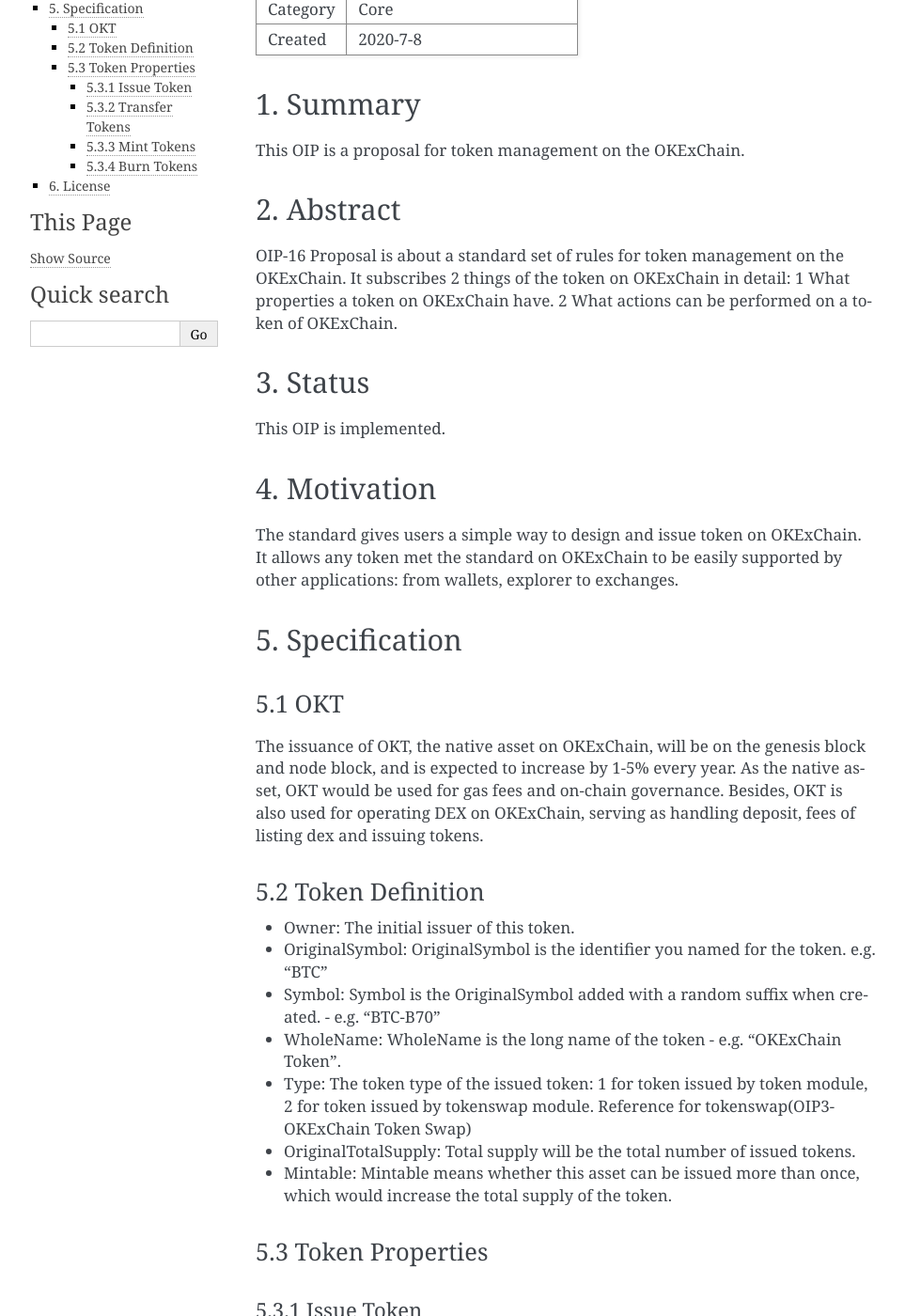
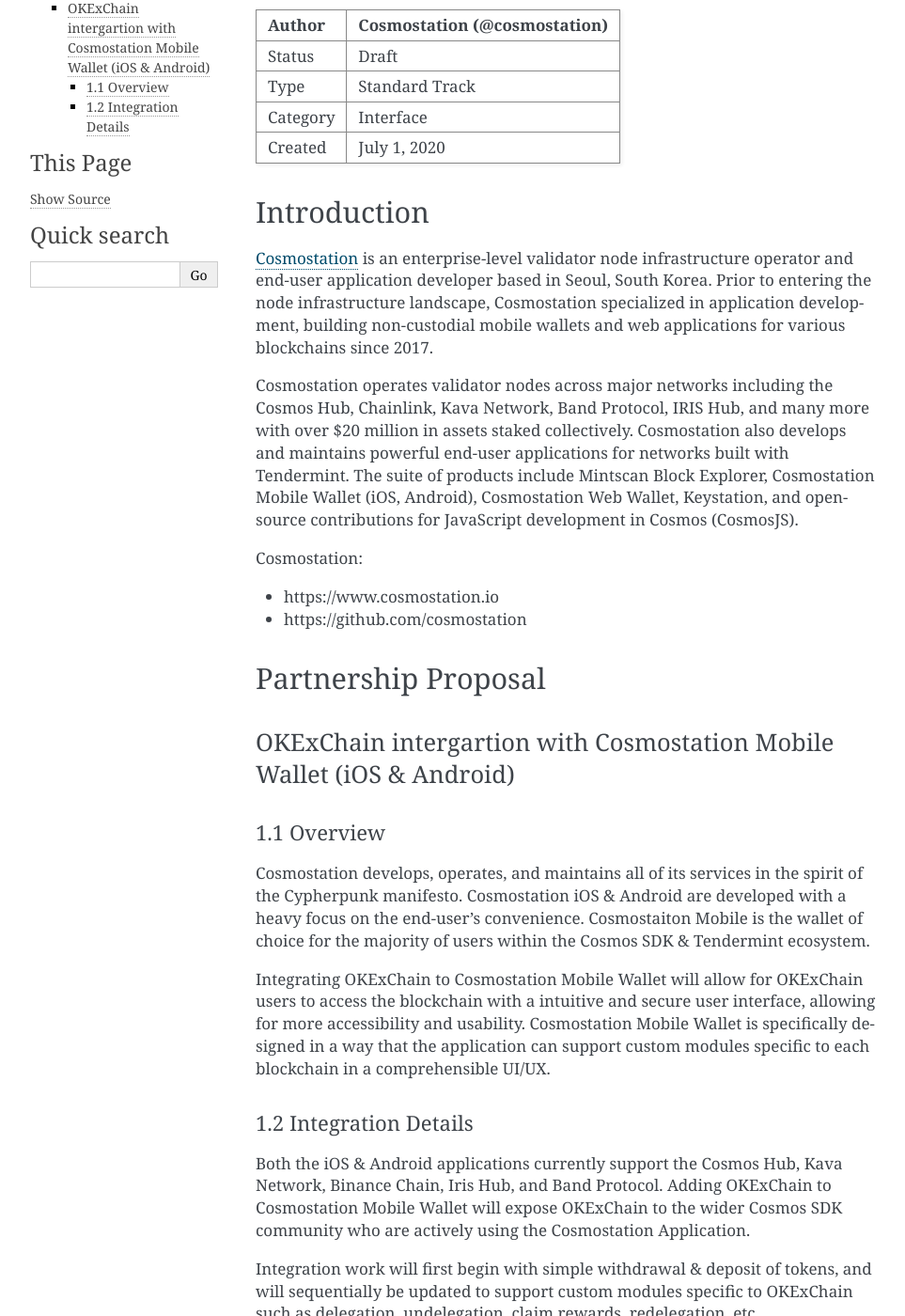
Before and after one commit to okx/KIPs, a Sphinx documentation site: the page built from docs/draft/OIP-16.md, in a window 1280 px wide and 1400 px high, scrolled down 201 px. Shown: the whole window at 94% size, without its empty margins (148-1111 px from the left). Built offline with Sphinx 7.4.7, drawn with Linux system fonts in a browser that asks for light colours; some of the changed text lies outside the part shown.

Commit message:
Change OIP serial number (#62)
* replace okchain with okexchain

* replace okchain with okexchain

* Merge remote-tracking branch 'upstream/master'

# Conflicts:
#	docs/draft/OIP-22.md
#	docs/draft/OIP-26.md

* Merge remote-tracking branch 'upstream/master'

# Conflicts:
#	docs/draft/OIP-22.md
#	docs/draft/OIP-26.md

* Merge remote-tracking branch 'upstream/master'

# Conflicts:
#	docs/draft/OIP-22.md
#	docs/draft/OIP-26.md

* Merge remote-tracking branch 'upstream/master'

# Conflicts:
#	docs/draft/OIP-22.md
#	docs/draft/OIP-26.md

```diff
--- a/docs/draft/OIP-16.md
+++ b/docs/draft/OIP-16.md
@@ -1,130 +1,41 @@
-# OIP-16: Tokens on OKExChain
 
-| Author   | Ocean Fan (@OKExChain)  |
-| -------  | --------------------- |
-| Status   | Implemented           |
-| Type     | Standard Track        |
-| Category | Core                  |
-| Created  | 2020-7-8              |
+# OIP-(16): OKExChain ＆ Cosmostation Validator Partership Proposal
 
-## 1. Summary
-
-This OIP is a proposal for token management on the OKExChain.
-
-## 2. Abstract
-
-OIP-16 Proposal is about a standard set of rules for token management on the OKExChain. It subscribes 2 things of the token on OKExChain in detail: 1 What properties a token on OKExChain have. 2 What actions can be performed on a token of OKExChain.
-
-## 3. Status
-
-This OIP is implemented.
-
-## 4. Motivation
-
-The standard gives users a simple way to design and issue token on OKExChain. It allows any token met the standard on OKExChain to be easily supported by other applications: from wallets, explorer to exchanges.
-
-## 5. Specification
-
-### 5.1 OKT
-
-The issuance of OKT, the native asset on OKExChain, will be on the genesis block and node block, and is expected to increase by 1-5% every year. As the native asset, OKT would be used for gas fees and on-chain governance. Besides, OKT is also used for operating DEX on OKExChain, serving as handling deposit, fees of listing dex and issuing tokens.
-
-### 5.2 Token Definition
-
-- Owner: The initial issuer of this token.
-- OriginalSymbol: OriginalSymbol is the identifier you named for the token. e.g. "BTC"
-- Symbol: Symbol is the OriginalSymbol added with a random suffix when created. - e.g. "BTC-B70"
-- WholeName: WholeName is the long name of the token - e.g. "OKExChain Token".
-- Type: The token type of the issued token: 1 for token issued by token module, 2 for token issued by tokenswap module. Reference for tokenswap(OIP3-OKExChain Token Swap)
-- OriginalTotalSupply: Total supply will be the total number of issued tokens.
-- Mintable: Mintable means whether this asset can be issued more than once, which would increase the total supply of the token.
-
-### 5.3 Token Properties
-
-#### 5.3.1 Issue Token
-
-Below is the data structure which is needed to represent the new token. After the Issue Transaction, The data in all the below fields are not changeable except “Total Supply”, which can be changed via “Mint” or “Burn” operations.
-
-| **Field**          | **Type** | **Description**                                              |
-| -----------------  | -------- | ------------------------------------------------------------ |
-| Description        | string   | Optional, It's used to describe what's the token and what's the token used for. Limited to 256 unicode characters. |
-| WholeName          | string   | WholeName is the long name of the token, limited to 32 unicode characters, e.g. "OKExChain Token" |
-| OriginalSymbol     | string   | The length of the string for representing this asset is between 3 and 8 alphanumeric characters and is case insensitive. After you created the token, the OriginalSymbol  will be added with a random suffix and turns into Symbol. A token can be created without a suffix by proposal. Currently, 4 tokens does not require this suffix: OKT,OKB,BTC,USDK|
-| OriginalTotalSupply| int64    | The total supply for this token can have a maximum of 8 digits of decimal and is boosted by 1e8 in order to store as int64. The amount before boosting should not exceed 90 billion.
-| Owner              | Address  | The initial issuer of this token, the OKT balance of issuer should be more than the fee for issuing tokens
-| Mintable           | Boolean  | Whether this token could be minted(increased) after the initial issuing
-
-**Symbol Convention:**
-
-[Symbol]=[OriginalSymbol]-[Suffix]  For example Symbol: BTC-B70; OriginalSymbol: BTC
+| Author   | Cosmostation (@cosmostation) |
+| :------- | ---------------------- |
+| Status   | Draft                  |
+| Type     | Standard Track         |
+| Category | Interface              |
+| Created  | July 1, 2020           |
 
 
-**Issue Process:**
-
-- Issuer signed an issue transaction and make it broadcasted to one of OKExChain nodes
-- This OKExChain node will check this transaction. If there is no error, then this transaction will be broadcasted to other OKExChain nodes
-- Issue transaction is committed on the blockchain by block proposer
-- Validators will verify the constraints on total supply and symbol and deduct the fee of issuing token from issuer’s account
-- New token’s symbol is generated based on the transaction hash. It is added to the issuer’s address and token info is saved on the OKExChain
-
-#### 5.3.2 Transfer Tokens
-
-Transfer transaction is to send tokens from FromAddress to ToAddress.
-
-| **Field**        | **Type** | **Description**                                              |
-| ---------------- | -------- | ------------------------------------------------------------ |
-| FromAddress      | address  | The address you sent a token from                            |
-| ToAddress        | address  | The address you sent a token to |
-| Amount           | String   | It is the amount you want to transfer plus the token symbol. Like "100OKT". Amount should be  positive and can have a maximum of 8 digits of decimal and is boosted by 1e8 in order to store as int64.                        |
+## Introduction
 
 
-**Transfer Process:**
-
-- Transfer initiators sign a transfer transaction and make it broadcasted to one of OKExChain nodes
-- The OKExChain node will check this transaction. If there is no error, then this transaction will be broadcasted to other OKExChain nodes
-- Transfer transaction is committed on the blockchain by block proposer
-- Validators will verify the constraints on balance. The transfer tokens and fee will be deducted from the address of the transaction initiators.
-- Add the tokens to the destination addresses
-
-#### 5.3.3 Mint Tokens
-
-Mint transaction is to increase the total supply of a mintable token. The transaction initiator must be the token owner.
-
-**Data Structure for Mint Operation**: A Data structure is needed to represent the mint operation.
-
-| **Field**        | **Type** | **Description**                                              |
-| ---------------- | -------- | ------------------------------------------------------------ |
-| Amount           | String   | It is the amount you want to mint plus the token symbol. Like "100000OKT". Amount should be  positive and can have a maximum of 8 digits of decimal and is boosted by 1e8 in order to store as int64.                 |
-| Owner            | Address  | The initial issuer of this token                               |
-
-**Mint Process:**
-
-- Token owner signs a mint transaction and makes it broadcasted to one of OKExChain nodes
-- The OKExChain node will check this transaction. If there is no error, then this transaction will be broadcasted to other OKExChain nodes
-- Mint transaction is committed on the blockchain by block proposer
-- Validators will verify the constraints on whether the token is mintable and whether the bumped total supply will pass the limit. Then increase its total supply and deduct the fee from the address of the token owner
-- Newly minted tokens are added to the address of the token owner and token info is updated on the OKExChain
-
-#### 5.3.4 Burn Tokens
-
-Burn transaction is to reduce the total supply of a token. The transaction initiator must be the token owner.
-
-**Data Structure for Burn Operation**: A Data structure is needed to represent the burn operation.
-
-| **Field**            | **Type** | **Description**                                              |
-| -------------------- | -------- | ------------------------------------------------------------ |
-| Amount               | string   | It is the amount you want to mint plus the token symbol. Like "100000OKT". Amount should be  positive and can have a maximum of 8 digits of decimal and is boosted by 1e8 in order to store as int64.                                   |
-| Owner                | address  | The initial issuer of this token.                                      |
+[Cosmostation](https://www.cosmostation.io/) is an enterprise-level validator node infrastructure operator and end-user application developer based in Seoul, South Korea. Prior to entering the node infrastructure landscape, Cosmostation specialized in application development, building non-custodial mobile wallets and web applications for various blockchains since 2017.
 
 
-**Burn Process:**
+Cosmostation operates validator nodes across major networks including the Cosmos Hub, Chainlink, Kava Network, Band Protocol, IRIS Hub, and many more with over $20 million in assets staked collectively. Cosmostation also develops and maintains powerful end-user applications for networks built with Tendermint. The suite of products include Mintscan Block Explorer, Cosmostation Mobile Wallet (iOS, Android), Cosmostation Web Wallet, Keystation, and open-source contributions for JavaScript development in Cosmos (CosmosJS).
 
-- Token owner signs a burn transaction and makes it broadcasted to one of OKExChain nodes
-- The OKExChain node will check this transaction. If there is no error, then this transaction will be broadcasted to other OKExChain nodes
-- Burn transaction is committed on the blockchain by block proposer
-- Validators will verify the constraints if the token’s supply is no less than the required amount, and then it decreases the total supply and deducts the fee from the address of the token owner
-- Burned tokens are deducted from the address of the token owner and token info is updated on the OKExChain
 
-## 6. License
+Cosmostation:
 
-The content is licensed under [CC0](https://creativecommons.org/publicdomain/zero/1.0/).
+- https://www.cosmostation.io
+- https://github.com/cosmostation
+
+## Partnership Proposal
+
+
+### OKExChain intergartion with Cosmostation Mobile Wallet (iOS & Android)
+
+
+#### 1.1 Overview
+Cosmostation develops, operates, and maintains all of its services in the spirit of the Cypherpunk manifesto. Cosmostation iOS & Android are developed with a heavy focus on the end-user's convenience. Cosmostaiton Mobile is the wallet of choice for the majority of users within the Cosmos SDK & Tendermint ecosystem.
+
+Integrating OKExChain to Cosmostation Mobile Wallet will allow for OKExChain users to access the blockchain with a intuitive and secure user interface, allowing for more accessibility and usability. Cosmostation Mobile Wallet is specifically designed in a way that the application can support custom modules specific to each blockchain in a comprehensible UI/UX.
+
+
+#### 1.2 Integration Details
+Both the iOS & Android applications currently support the Cosmos Hub, Kava Network, Binance Chain, Iris Hub, and Band Protocol. Adding OKExChain to Cosmostation Mobile Wallet will expose OKExChain to the wider Cosmos SDK community who are actively using the Cosmostation Application.
+
+Integration work will first begin with simple withdrawal & deposit of tokens, and will sequentially be updated to support custom modules specific to OKExChain such as delegation, undelegation, claim rewards, redelegation, etc.
```
Also changed, not shown: docs/final/OIP-20.md (renamed from docs/final/OIP-16.md, +2 -2 lines).
